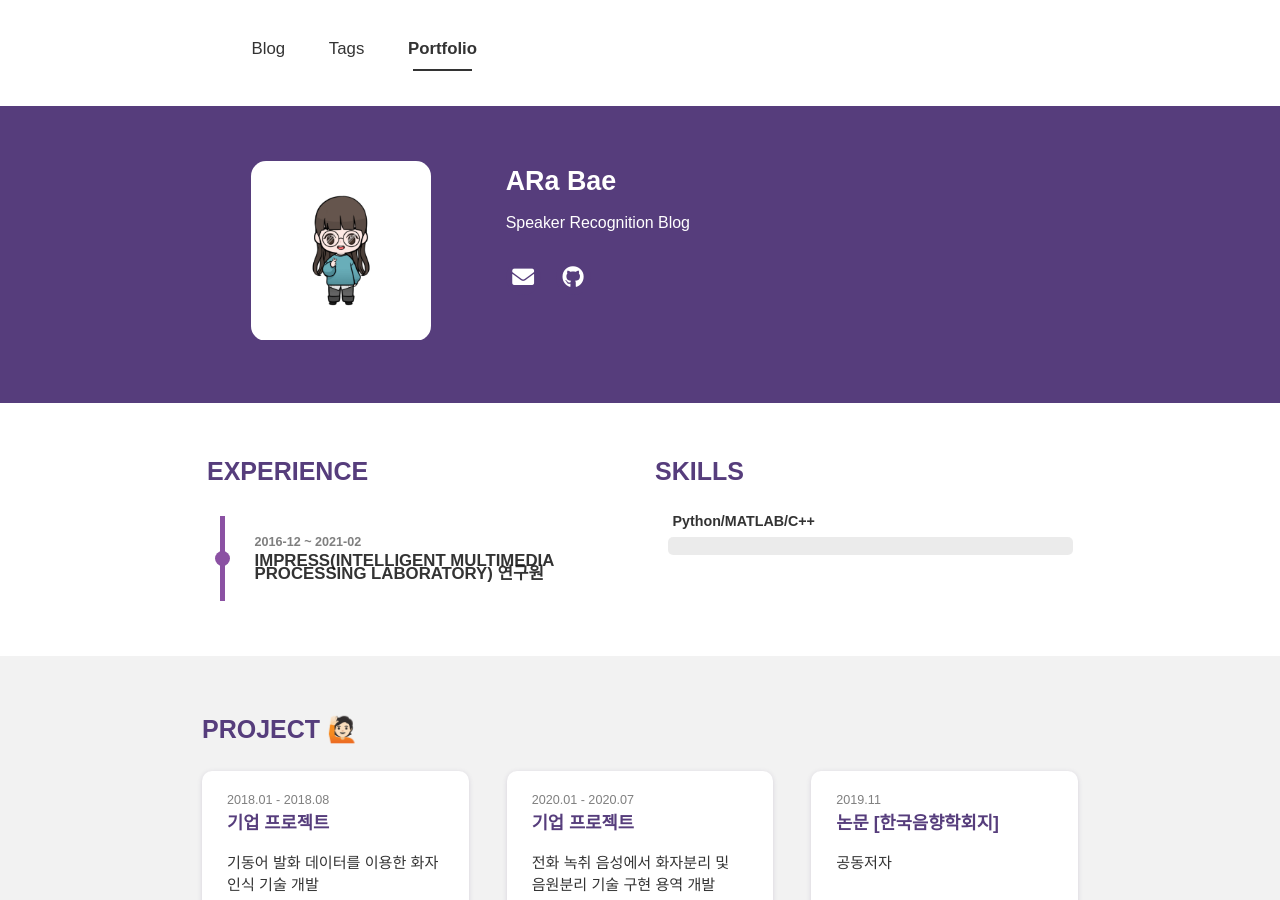
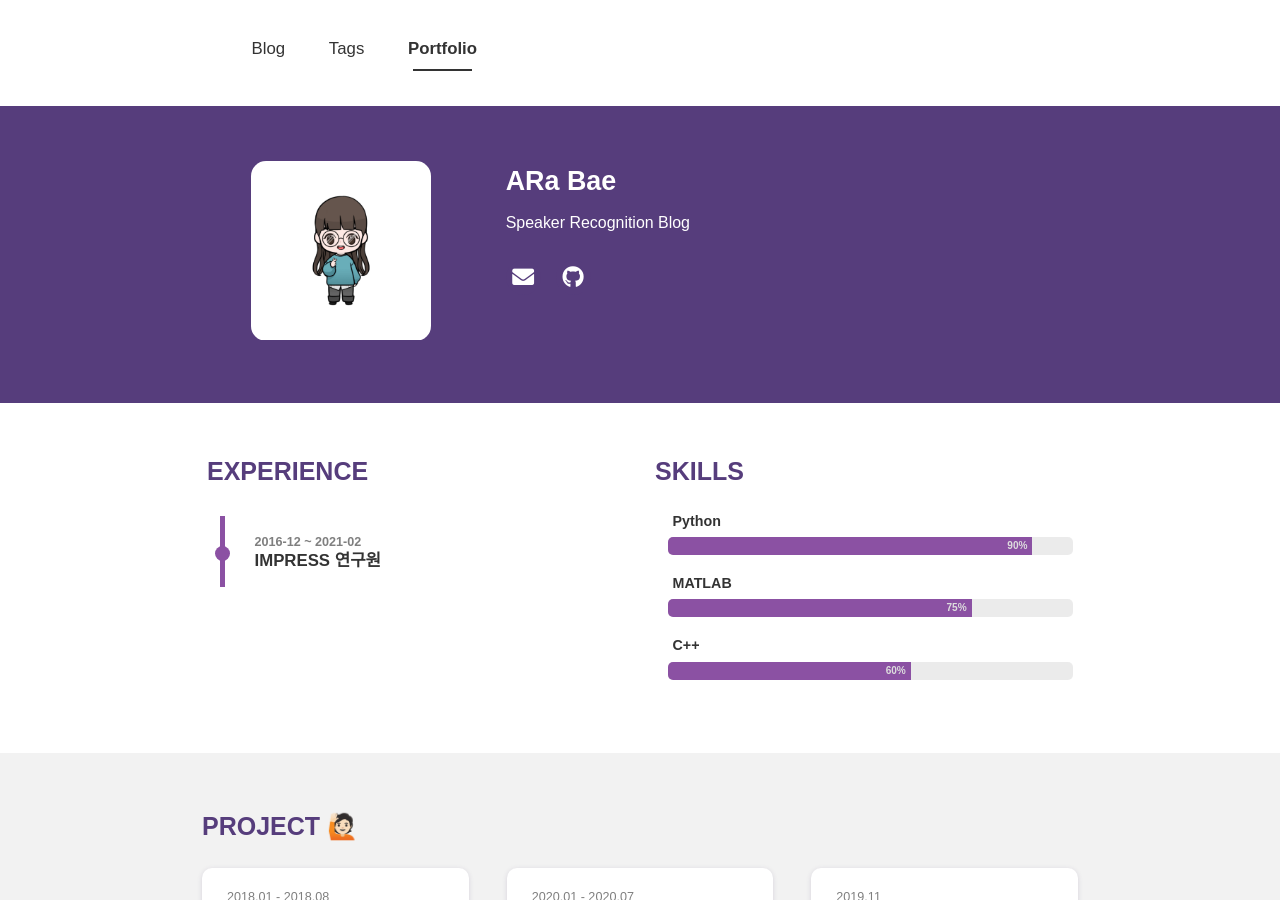
Before and after one commit to arabae/arabae.github.io, a Jekyll site: the page built from portfolio.html, in a window 1280 px wide and 900 px high. Built offline with Jekyll 4.4.1, drawn with Linux system fonts in a browser that asks for light colours; nearby versions of some CDN libraries; some web fonts are replaced.

Commit message:
update _config.yml

```diff
--- a/_config.yml
+++ b/_config.yml
@@ -15,9 +15,14 @@ theme_settings :
     experience :
       - start : 2016-12
         end : 2021-02
-        experience : IMPRESS(INTELLIGENT MULTIMEDIA PROCESSING LABORATORY) 연구원
+        experience : IMPRESS 연구원
     skills :
-      - skill : Python/MATLAB/C++
+      - skill : Python
+        value : 90
+      - skill : MATLAB
+        value : 75
+      - skill : C++
+        value : 60
 
   # Icons
   icons :
--- a/_data/projects.yml
+++ b/_data/projects.yml
@@ -8,6 +8,7 @@
     summary : 화자인식 파트 담당
     description : 기동어 발화 데이터를 이용한 화자 인식 기술 개발
 
+
 - project :
     print : True
     modal : True
@@ -17,6 +18,7 @@
     title : 기업 프로젝트
     summary : 화자인식 파트 담당
     description :  사용자 정의 기동어 인식 기술 개발
+
 
 - project :
     print : True
```
